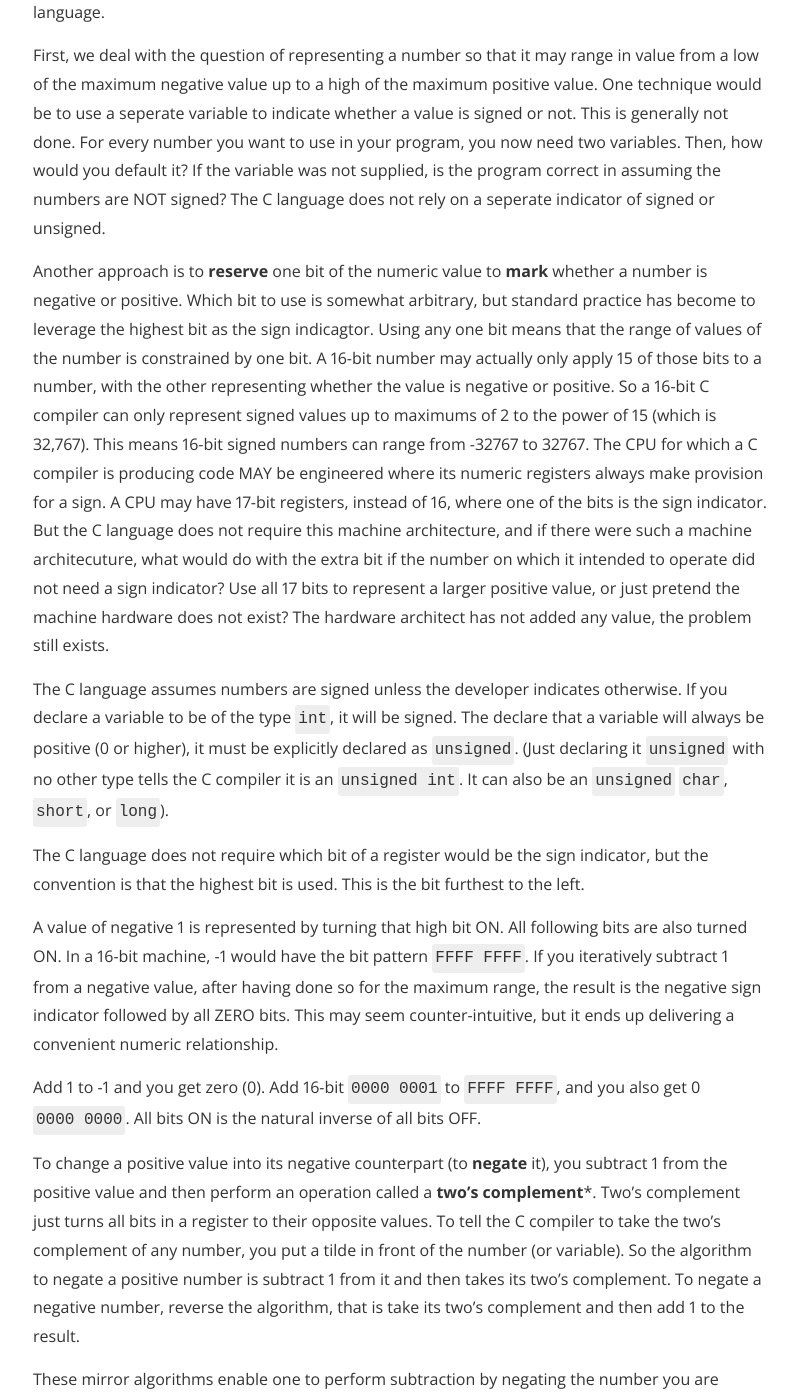
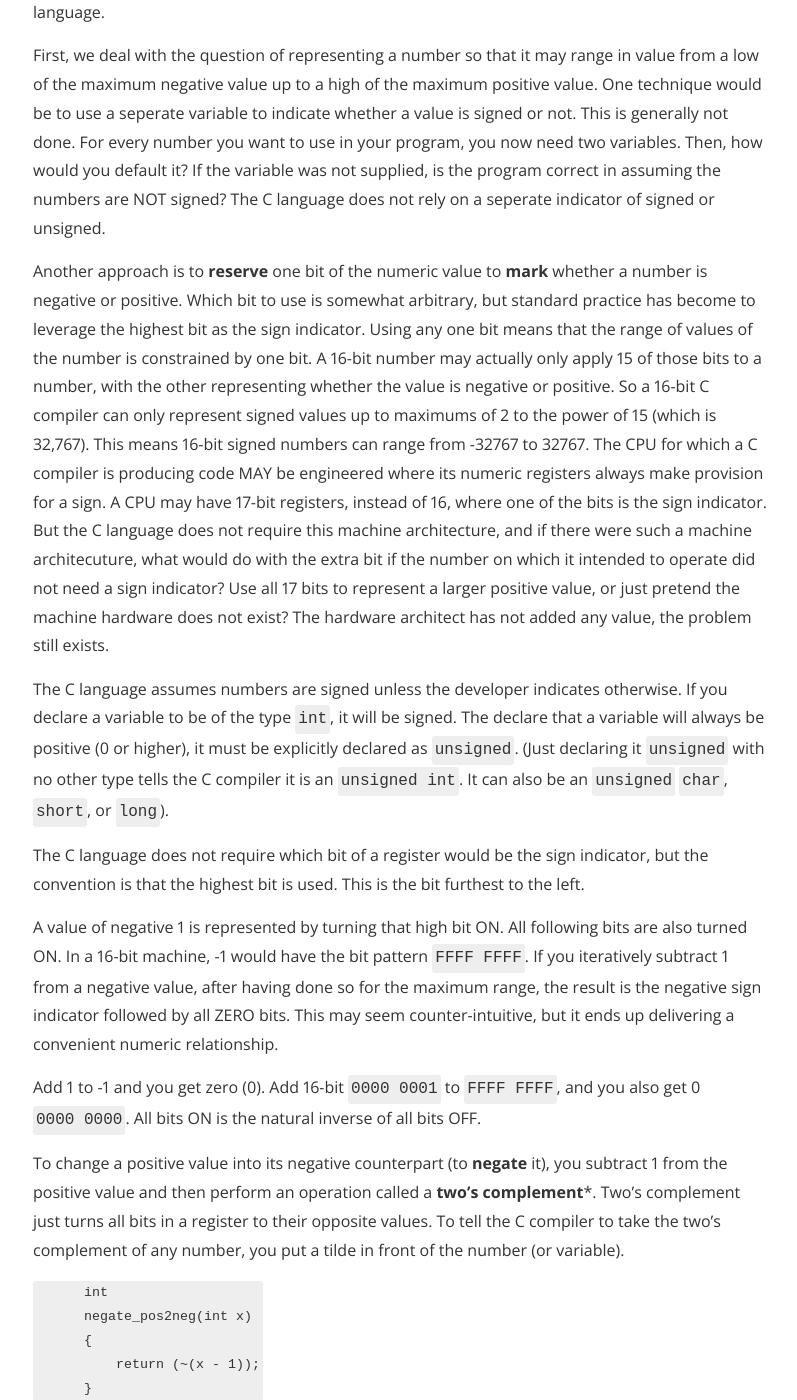
Before and after one commit to jaquilino/jaquilino.github.io, a Jekyll site: the page built from _posts/2023-02-03-ap-signed-numbers.markdown, in a window 1280 px wide and 1400 px high, scrolled down 760 px. Shown: the whole window, without its empty margins (239-1036 px from the left). Built offline with Jekyll 4.4.1, drawn with Linux system fonts in a browser that asks for light colours; nearby versions of some CDN libraries; a style sheet for code colours, icons or effects is not loaded; some of the changed text lies outside the part shown.

Commit message:
Add code snippets for pos2neg and neg2pos

````diff
--- a/_posts/2023-02-03-ap-signed-numbers.markdown
+++ b/_posts/2023-02-03-ap-signed-numbers.markdown
@@ -30,7 +30,7 @@
 to **mark** whether a number is negative or positive.
 Which bit to use is somewhat arbitrary,
 but standard practice has become to leverage the highest bit
-as the sign indicagtor.
+as the sign indicator.
 Using any one bit means that the range of values of the number
 is constrained by one bit.
 A 16-bit number may actually only apply 15 of those bits to a number,
@@ -82,9 +82,23 @@
 Two's complement just turns all bits in a register to their opposite values.
 To tell the C compiler to take the two's complement of any number,
 you put a tilde in front of the number (or variable).
+```
+      int
+      negate_pos2neg(int x)
+      {
+          return (~(x - 1));
+      }
+```
 So the algorithm to negate a positive number is subtract 1 from it and then takes its two's complement.
 To negate a negative number, reverse the algorithm,
 that is take its two's complement and then add 1 to the result.
+```
+      int
+      negate_neg2pos(int x)
+      {
+          return ((~x) + 1));
+      }
+```
 
 These mirror algorithms enable one to perform subtraction
 by negating the number you are subtracting by,
````
Also changed, not shown: other parts of _posts/2023-02-03-ap-signed-numbers.markdown (+5 -2 lines).
